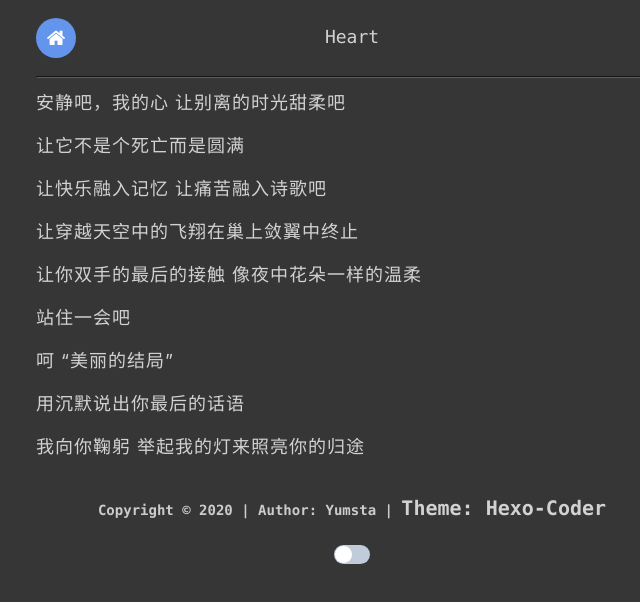
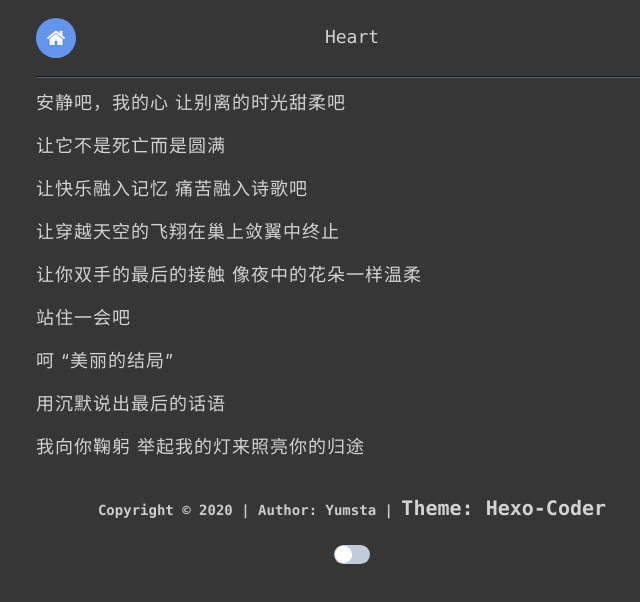
Before and after one commit to yumsta/yumsta.github.io, a plain HTML site: page 2021/12/31/Heart/index.html in a window 1280 px wide. Shown: the whole page, without its empty margins (288-928 px from the left). Drawn offline with Linux system fonts and the light colour scheme; a script that the page names is missing.

Commit message:
Site updated: 2021-12-31 23:03:38

```diff
--- a/2021/12/31/Heart/index.html
+++ b/2021/12/31/Heart/index.html
@@ -33,13 +33,13 @@
     </div>
     <div class="post-content">
         <p>安静吧，我的心 让别离的时光甜柔吧</p>
-<p>让它不是个死亡而是圆满</p>
-<p>让快乐融入记忆 让痛苦融入诗歌吧</p>
-<p>让穿越天空中的飞翔在巢上敛翼中终止</p>
-<p>让你双手的最后的接触 像夜中花朵一样的温柔</p>
+<p>让它不是死亡而是圆满</p>
+<p>让快乐融入记忆 痛苦融入诗歌吧</p>
+<p>让穿越天空的飞翔在巢上敛翼中终止</p>
+<p>让你双手的最后的接触 像夜中的花朵一样温柔</p>
 <p>站住一会吧 </p>
 <p>呵 “美丽的结局”</p>
-<p>用沉默说出你最后的话语</p>
+<p>用沉默说出最后的话语</p>
 <p>我向你鞠躬 举起我的灯来照亮你的归途</p>
 
     </div>
```
Also changed, not shown: atom.xml (+8 -8 lines).
